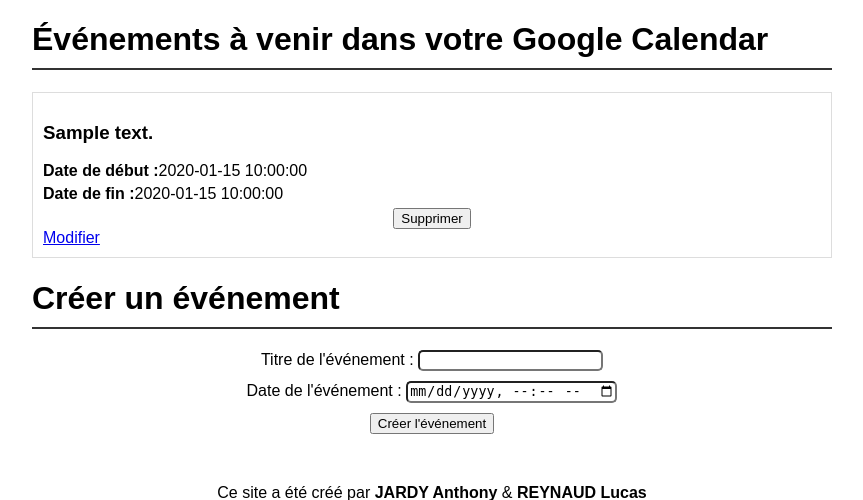
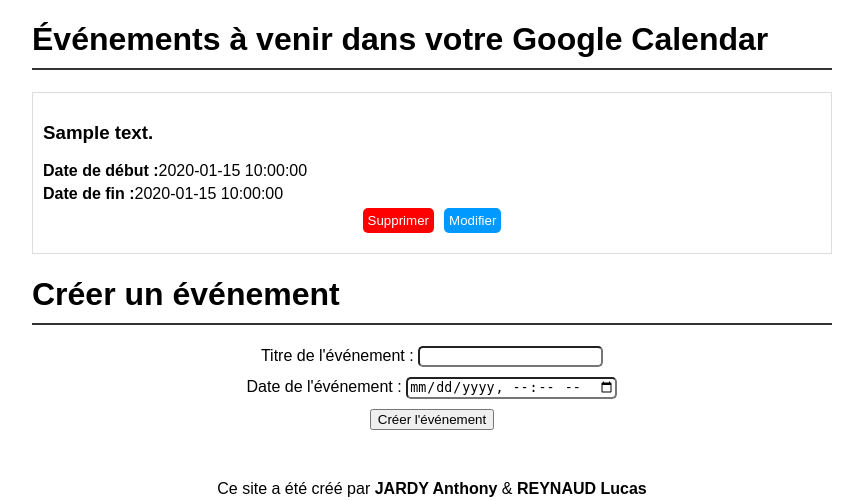
Before and after one commit to lucasbx33/calendar_api_python, a Flask app: template templates/events.html in a window 1280 px wide. Shown: the top 500 px of the page, without its empty margins (208-1071 px from the left). Run offline with Flask 3, Linux system fonts and the light colour scheme; the template is opened without the code that fills it: most values are stand-ins (such as "Sample title", 1, 10 or a date in 2020).

Commit message:
front de event

```diff
--- a/templates/events.html
+++ b/templates/events.html
@@ -59,6 +59,40 @@
           text-align: center;
           margin-top: 50px;
          }
+
+
+
+        #supp {
+            text-align: center;
+            border-radius: 5px;
+            padding: 5px;
+            background-color: #ff0000;
+            color: white;
+            text-decoration: none;
+            border: none;
+        }
+
+        #modifButton {
+            text-align: center;
+            margin-bottom: 10px;
+            border-radius: 5px;
+            padding: 5px;
+            background-color: #0099ff;
+            color: white;
+            text-decoration: none;
+            border: none;
+        }
+
+        .button-container {
+            display: flex;
+            justify-content: center;
+            gap: 10px;
+        }
+
+        #supp, #modifButton {
+            cursor: pointer;
+        }
+
     </style>
 </head>
 <body>
@@ -77,10 +111,13 @@
                         {% if event.end.dateTime %}
                             <div><strong>Date de fin :</strong> {{ event.end.dateTime}}</div>
                         {% endif %}
-                        <form action="{{ url_for('delete_event', event_id=event.id) }}" method="post">
-                            <input type="submit" value="Supprimer">
-                        </form>
-                        <a href="{{ url_for('edit_event', event_id=event.id) }}">Modifier</a>
+                        <div class="button-container">
+                            <form action="{{ url_for('delete_event', event_id=event.id) }}" method="post">
+                                <input id="supp"  type="submit" value="Supprimer">
+                            </form>
+                            <button id="modifButton"  onclick="window.location.href='{{ url_for('edit_event', event_id=event.id) }}'">Modifier</button>
+                        </div>
+
                     {% endif %}
                 </li>
             {% endfor %}
```
